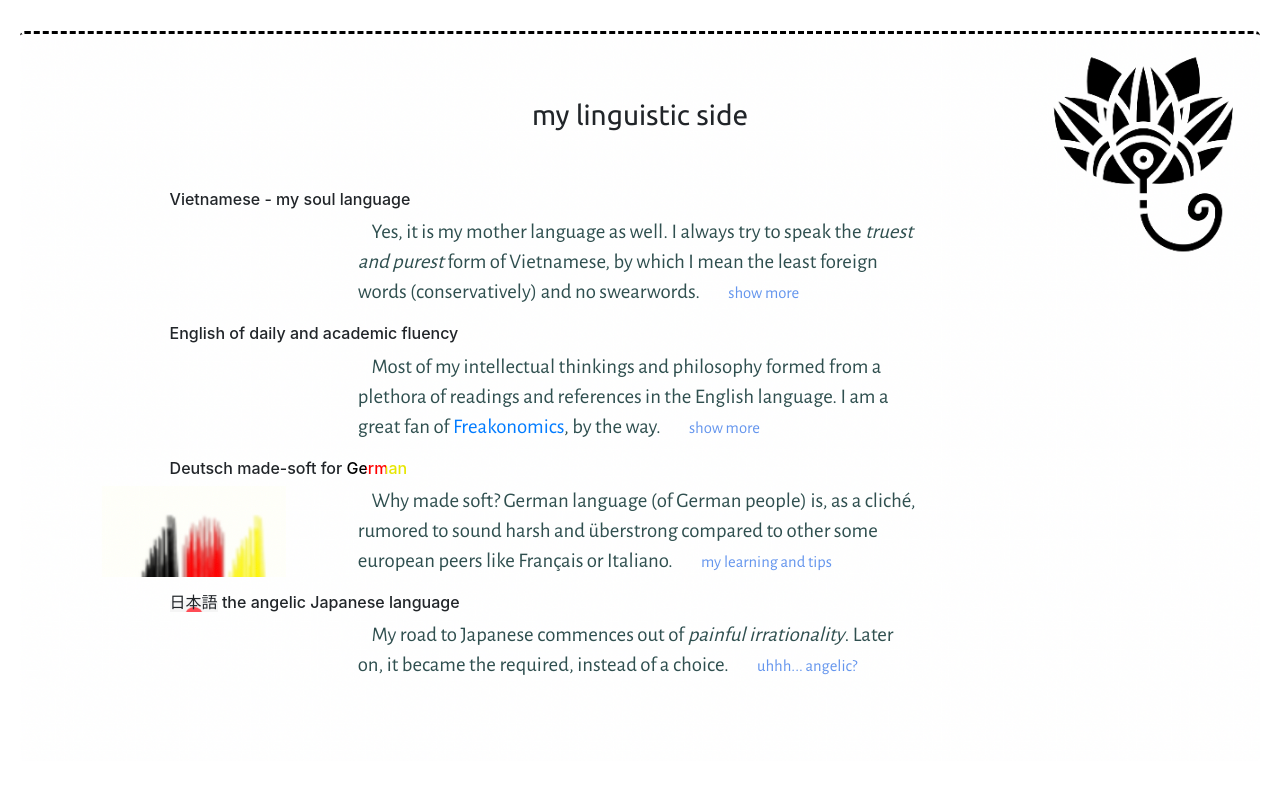
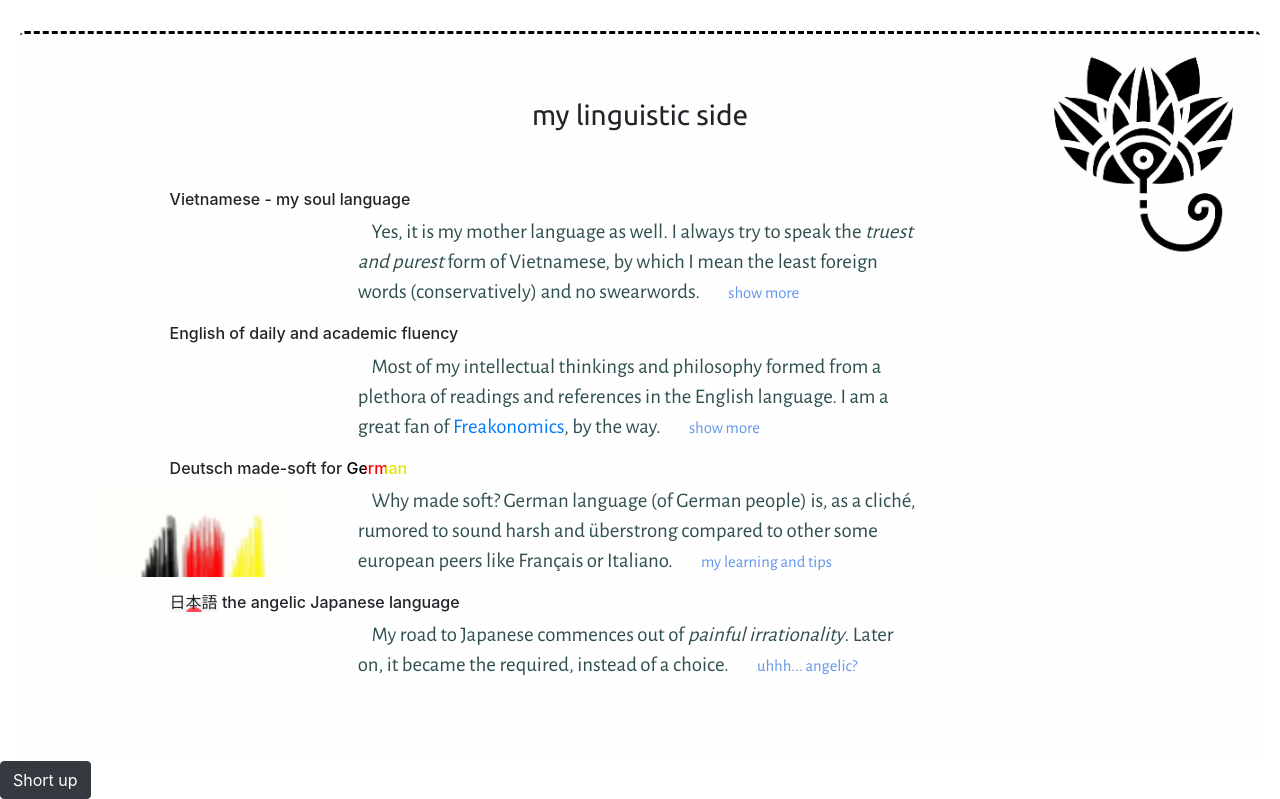
Before and after one commit to mitbuiviet/mitbuiviet.github.io, a plain HTML site: page about.html in a window 1280 px wide. Shown: the part 2517-3316 px from the top of the page. Before the commit the page ends 3278 px from the top, so only its background shows below. Drawn offline with nearby package versions, Linux system fonts and the light colour scheme; a web font is replaced by a local one.

Commit message:
Update about.html

```diff
--- a/about.html
+++ b/about.html
@@ -138,7 +138,7 @@
 
             </div>
 
-
+            <button data-toggle="collapse" data-target="#progtext" class="btn btn-dark"> Short up</button>
             </div>
 
              <script src="https://code.jquery.com/jquery-3.3.1.slim.min.js" integrity="sha384-q8i/X+965DzO0rT7abK41JStQIAqVgRVzpbzo5smXKp4YfRvH+8abtTE1Pi6jizo" crossorigin="anonymous"></script>
```
